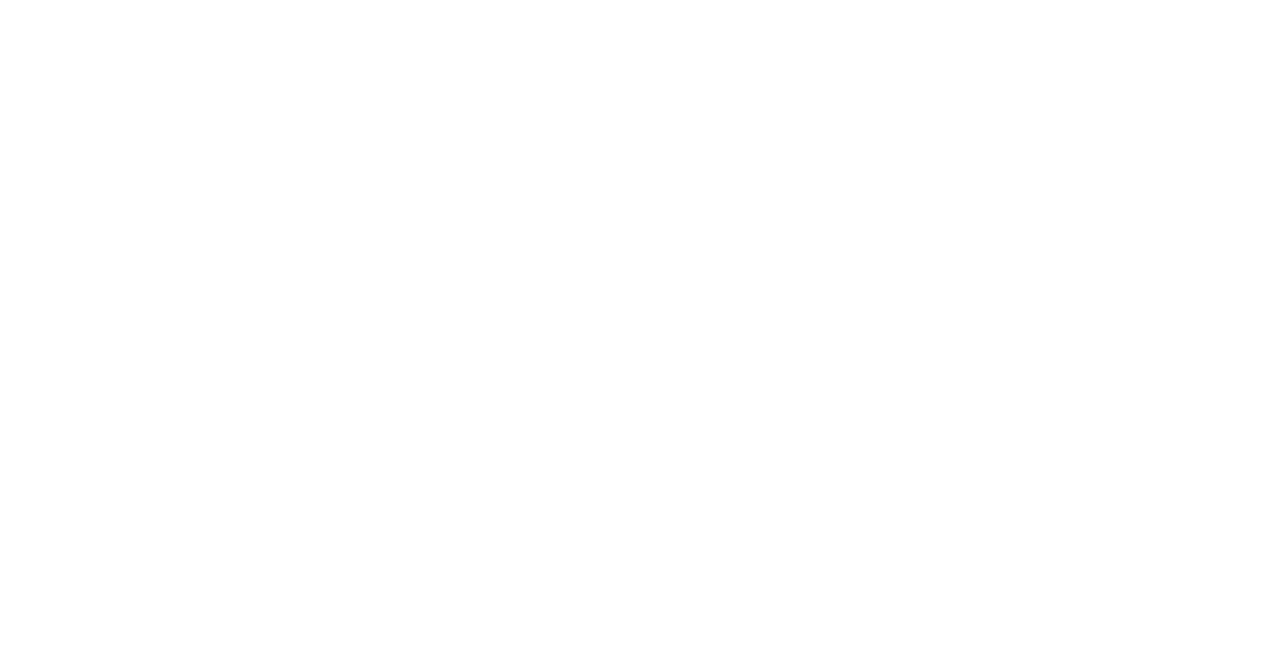
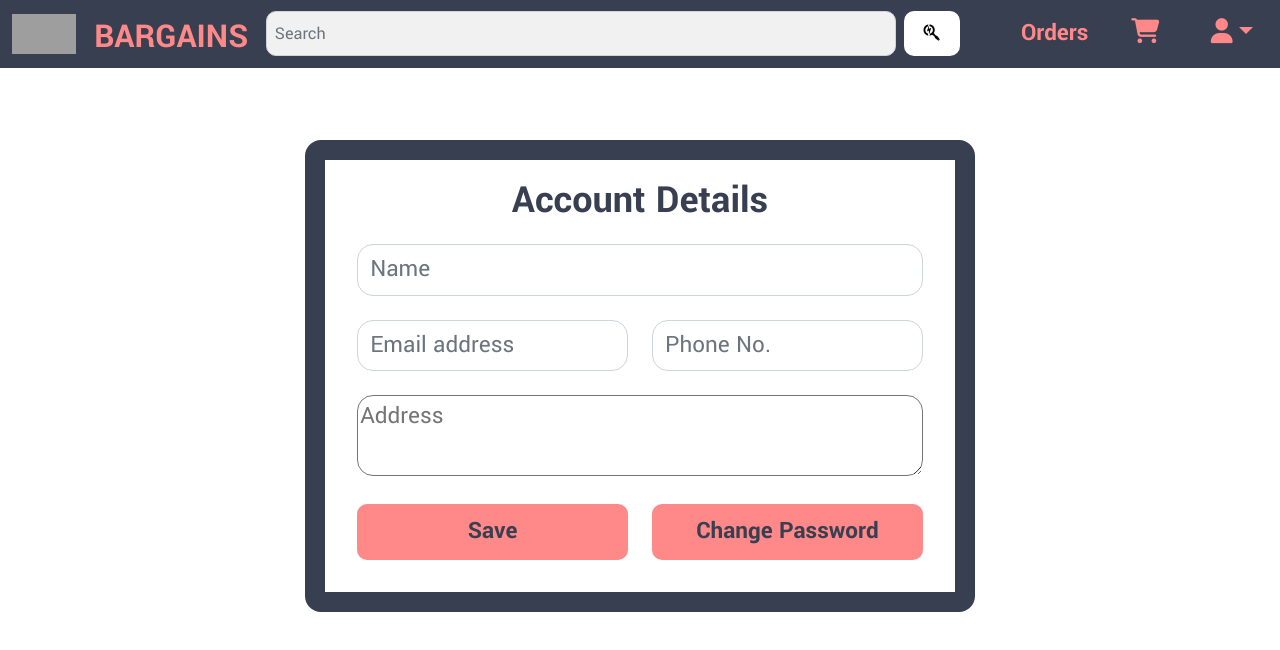
Before and after one commit to Ayush-Bhauwala/OOPS-frontend, a React (Create React App) app: page /accountdetails in a window 1280 px wide. Before the commit this address had no page. Shown: the top 650 px of the page. Built offline with nearby package versions, Linux system fonts and the light colour scheme; grey boxes are pictures that could not be loaded.

Commit message:
created account details page and modified navbar

```diff
--- a/src/App.js
+++ b/src/App.js
@@ -2,7 +2,7 @@
 import Cart from "./Components/Cart";
 import Login from "./Components/Login";
 import SignUp from "./Components/SignUp";
-import AccountInfo from "./Components/AccountInfo";
+import AccountDetails from "./Components/AccountDetails";
 import EWallet from "./Components/EWallet";
 import BuyProduct from "./Components/BuyProduct";
 import SearchResults from "./Components/SearchResults";
@@ -34,7 +34,8 @@
         <Route path="/signup" element={<SignUp />}></Route>
         <Route path="/login" element={<Login />}></Route>
         <Route path="/ewallet" element={<EWallet />}></Route>
-        <Route path="/accountinfo" element={<AccountInfo />}></Route>
+        <Route path="/accountdetails" element={<AccountDetails />}></Route>
+
         <Route path="/searchresults" element={<SearchResults />}></Route>
         <Route path="/buyproduct" element={<BuyProduct />}></Route>
         {/* <Route path="/header" element={<Header user="admin" />}></Route> */}
--- a/src/Components/Account.css
+++ /dev/null
@@ -1,34 +0,0 @@
-.accountform {
-  margin: auto;
-  margin-bottom: 1rem;
-  display: block;
-  border-radius: 0.625rem;
-  border: 1px solid black;
-  width: 35%;
-  padding: 0.7%;
-}
-
-.Headings {
-  text-align: center;
-  margin: 1rem auto;
-}
-
-.save-forgotpassword {
-  margin-left: 33%;
-  margin-right: 33%;
-}
-
-#save {
-  display: inline;
-  background-color: #ff8888;
-  color: #383f51;
-  width: 48%;
-  margin-right: 4%;
-}
-
-#pwd {
-  display: inline;
-  background-color: #ff8888;
-  color: #383f51;
-  width: 48%;
-}
--- /dev/null
+++ b/src/Components/AccountDetails.js
@@ -0,0 +1,110 @@
+import Header from "../headerComponents/Header";
+
+function AccountDetails() {
+  var isManager = false;
+  return (
+    <>
+      <Header user={isManager ? "manager" : "customer"} />
+      <section className="" style={{ maxHeight: "100vh" }}>
+        <div className="container align-items-center">
+          <div className="row d-flex justify-content-center align-items-center">
+            <div className="col">
+              <div
+                className="card"
+                style={{
+                  borderRadius: "1rem",
+                  border: "20px solid #383f51",
+                  width: "60%",
+                  margin: "6.5% auto",
+                  verticalAlign: "middle",
+                }}
+              >
+                <div className="row g-0">
+                  <div className="d-flex align-items-center">
+                    <div className="card-body p-4 p-lg-3 ms-3 me-3 card-container ">
+                      <form
+                        style={{ height: "100%" }}
+                        action="/home"
+                        method="post"
+                      >
+                        <h1
+                          className="text-center mb-3 pb-1 fw-bold fs-25"
+                          style={{ color: "#383f51" }}
+                        >
+                          Account Details
+                        </h1>
+
+                        <div className="row">
+                          <div className="form-outline mb-4">
+                            <input
+                              type="name"
+                              className="form-control login-input-field"
+                              placeholder="Name"
+                            />
+                          </div>
+                        </div>
+                        <div className="row">
+                          <div className="col col-lg-6 col-md-6">
+                            <div className="form-outline mb-4">
+                              <input
+                                type="email"
+                                className="form-control login-input-field"
+                                placeholder="Email address"
+                                readOnly="true"
+                              />
+                            </div>
+                          </div>
+
+                          <div className="col col-lg-6 col-md-6">
+                            <div className="form-outline mb-4">
+                              <input
+                                type="text"
+                                pattern="\d*"
+                                minlength="10"
+                                maxlength="10"
+                                className="form-control login-input-field"
+                                placeholder="Phone No."
+                              />
+                            </div>
+                          </div>
+                        </div>
+                        <div className="form-outline mb-3">
+                          <textarea
+                            className="login-input-field"
+                            name="Address"
+                            placeholder="Address"
+                            style={{ width: "100%" }}
+                          />
+                        </div>
+                        <div className="row">
+                          <div className="col col-lg-6 col-md-6 pt-1 mb-3 ">
+                            <button
+                              className="btn btn-lg btn-block w-100 login-button"
+                              type="submit"
+                            >
+                              Save
+                            </button>
+                          </div>
+                          <div className="col col-lg-6 col-md-6 pt-1 mb-3 ">
+                            <button
+                              className="btn btn-lg btn-block w-100 login-button"
+                              type="submit"
+                            >
+                              Change Password
+                            </button>
+                          </div>
+                        </div>
+                      </form>
+                    </div>
+                  </div>
+                </div>
+              </div>
+            </div>
+          </div>
+        </div>
+      </section>
+    </>
+  );
+}
+
+export default AccountDetails;
--- a/src/Components/AccountInfo.js
+++ /dev/null
@@ -1,31 +0,0 @@
-import "./Account.css";
-import Header from "../headerComponents/Header";
-
-function AccountInfo() {
-  var isManager = true;
-  return (
-    <div>
-      <Header user={isManager ? "manager" : "customer"} />
-      <h1 className="Headings">Account Details</h1>
-      <form>
-        <input type="name" placeholder="Name" className="accountform"></input>
-        <input type="email" placeholder="Email" className="accountform"></input>
-        <input placeholder="Phone Number" className="accountform"></input>
-        <input placeholder="Address" className="accountform"></input>
-        {isManager && (
-          <input placeholder="GSTIN" className="accountform"></input>
-        )}
-        <div className="save-forgotpassword">
-          <button className="btn btn-primary" id="save" type="submit">
-            Save Changes
-          </button>
-          <button className="btn btn-primary" id="pwd" type="submit">
-            Forgot Password
-          </button>
-        </div>
-      </form>
-    </div>
-  );
-}
-
-export default AccountInfo;
--- a/src/Components/SignUp.js
+++ b/src/Components/SignUp.js
@@ -68,7 +68,10 @@
                       </div>
                       <div className="form-outline mb-3">
                         <input
-                          type="tel"
+                          type="text"
+                          pattern="\d*"
+                          minlength="10"
+                          maxlength="10"
                           name="phone"
                           className="form-control signup-input-field"
                           placeholder="Phone no."
--- a/src/headerComponents/CustomerHeader.js
+++ b/src/headerComponents/CustomerHeader.js
@@ -21,8 +21,16 @@
         </button>
         <ul className="dropdown-menu dropdown-menu-end">
           <li>
-            <a className="dropdown-item" href="/accountinfo">
+            <a className="dropdown-item" href="/accountdetails">
               Profile
+            </a>
+          </li>
+          <li>
+            <hr className="dropdown-divider" />
+          </li>
+          <li>
+            <a className="dropdown-item" href="/ewallet">
+              E-Wallet
             </a>
           </li>
           <li>
--- a/src/headerComponents/ManagerHeader.js
+++ b/src/headerComponents/ManagerHeader.js
@@ -18,8 +18,16 @@
         </button>
         <ul className="dropdown-menu dropdown-menu-end">
           <li>
-            <a className="dropdown-item" href="/accountinfo">
+            <a className="dropdown-item" href="/accountdetails">
               Profile
+            </a>
+          </li>
+          <li>
+            <hr className="dropdown-divider" />
+          </li>
+          <li>
+            <a className="dropdown-item" href="/ewallet">
+              E-Wallet
             </a>
           </li>
           <li>
```
